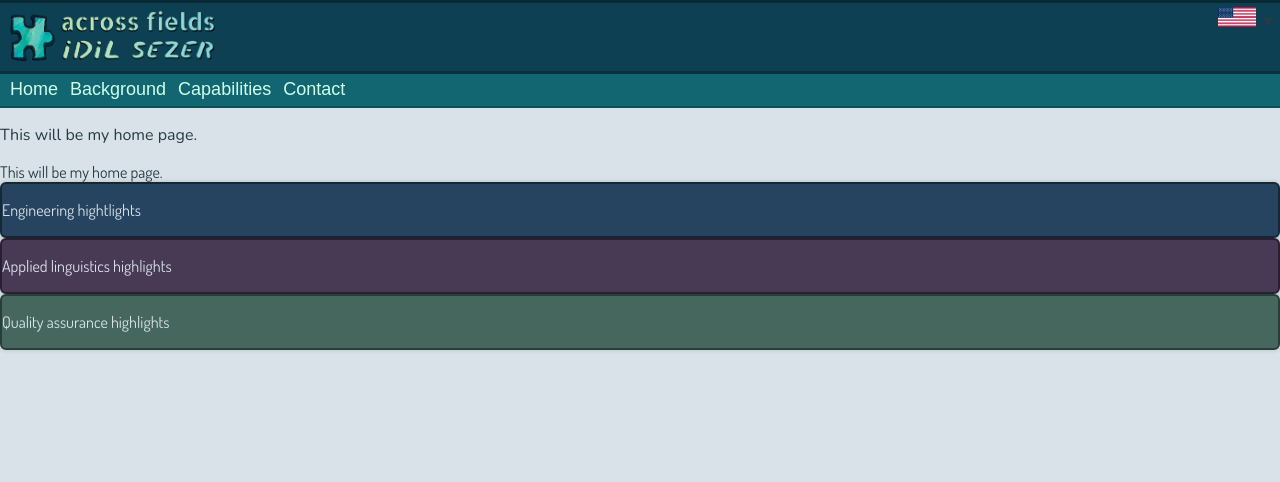
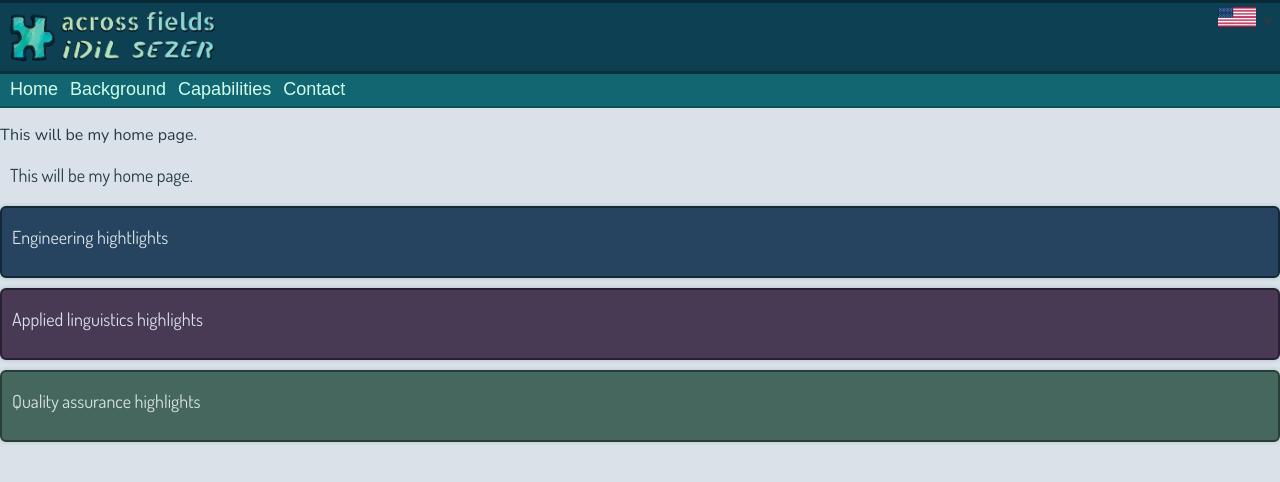
Before and after one commit to acrossfields/idilsezer, a Jekyll site: the page built from en/index.md, in a window 1280 px wide. Shown: the top 482 px of the page. Built offline with Jekyll 4.4.1, drawn with Linux system fonts in a browser that asks for light colours; some web fonts are replaced.

Commit message:
Update style.scss

```diff
--- a/assets/css/style.scss
+++ b/assets/css/style.scss
@@ -57,7 +57,7 @@
 }
 
 body {
-  margin: 0;
+  margin: 0;                             /* between the body and sides of the screen */
   font-family: 'Nunito', sans-serif;     /* default font */
   color: #283a44;                        /* default font color */
   font-size: 16px;                       /* default fontsize */
@@ -70,17 +70,15 @@ body a {
 }
 
 body a:hover {
-  color: #0f9ed5;                        /* default link hover color */
+  color: #0f9ed5;                      /* default link hover color */
   text-decoration: underline;
 }
 
 .content-home {
-  margin-left: 0;                       /* between content box's edges and body border*/
-  margin-right: 0;
-  margin-top: 0;
-  margin-bottom: 0;
-  padding: 0;                           /* between content and content box's edges*/
+  margin-bottom: 10px;                /* under the content box*/
+  padding: 0 10px 10px;               /* top-left&right-bottom padding between content and content box's edges*/
   font-family: 'Dosis', sans-serif;
+  font-size: 18px;
 }
 
 .content-home.eng {
```
